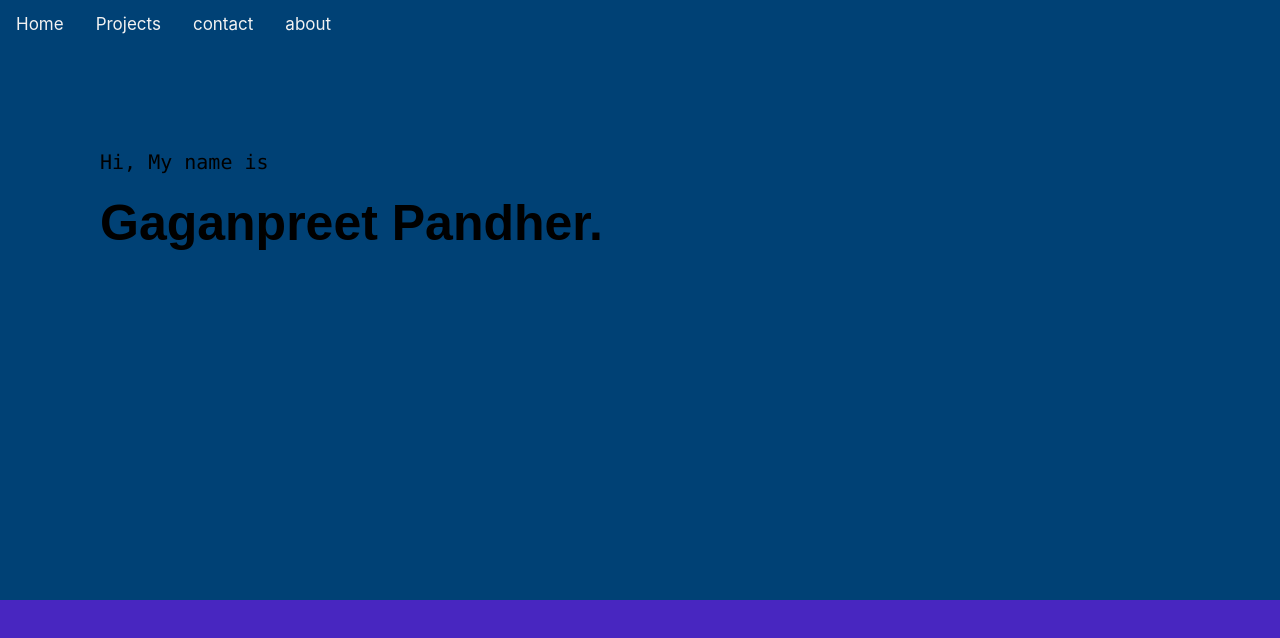
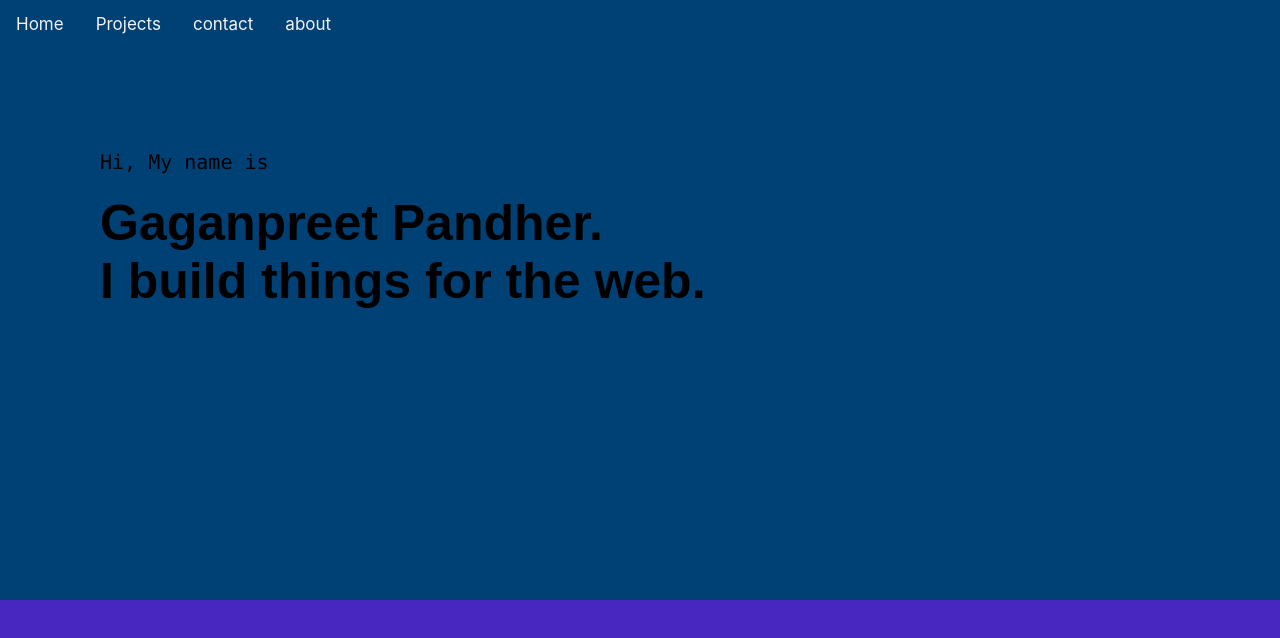
Before and after one commit to Gaganpandher52/personal-website, a React (Create React App) app in the folder client/: page / in a window 1280 px wide. Shown: the top 638 px of the page. Built offline with nearby package versions, Linux system fonts and the light colour scheme.

Commit message:
scroll working

```diff
--- a/client/src/components/mainheader/MainHeader.js
+++ b/client/src/components/mainheader/MainHeader.js
@@ -9,7 +9,7 @@ class MainHeader extends Component {
         <div className='name-section'>
           <p>Hi, My name is </p>
           <h4>Gaganpreet Pandher.</h4>
-          {/* <h4>I build things for the web.</h4> */}
+          <h4>I build things for the web.</h4>
         </div>
       </div>
     );
```
